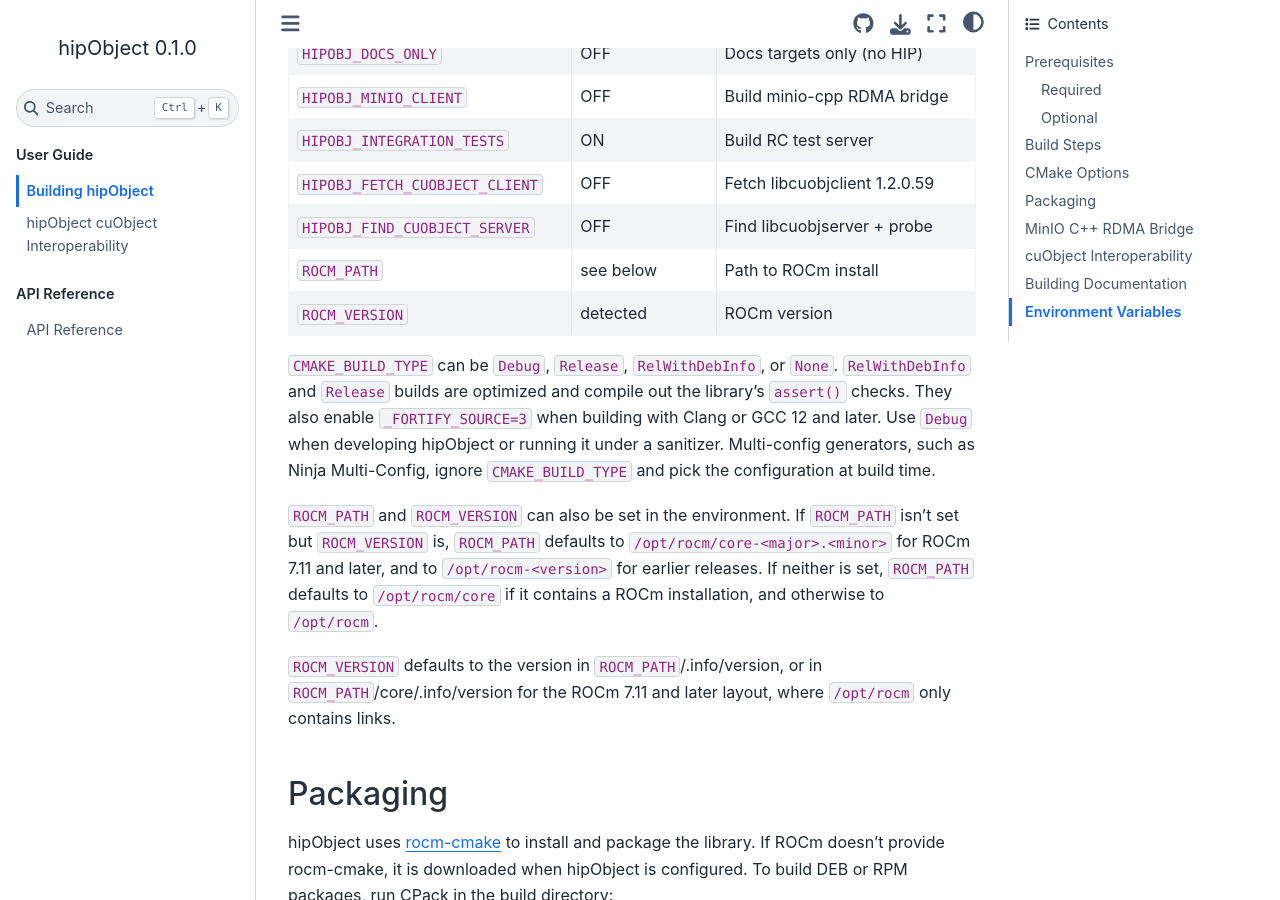
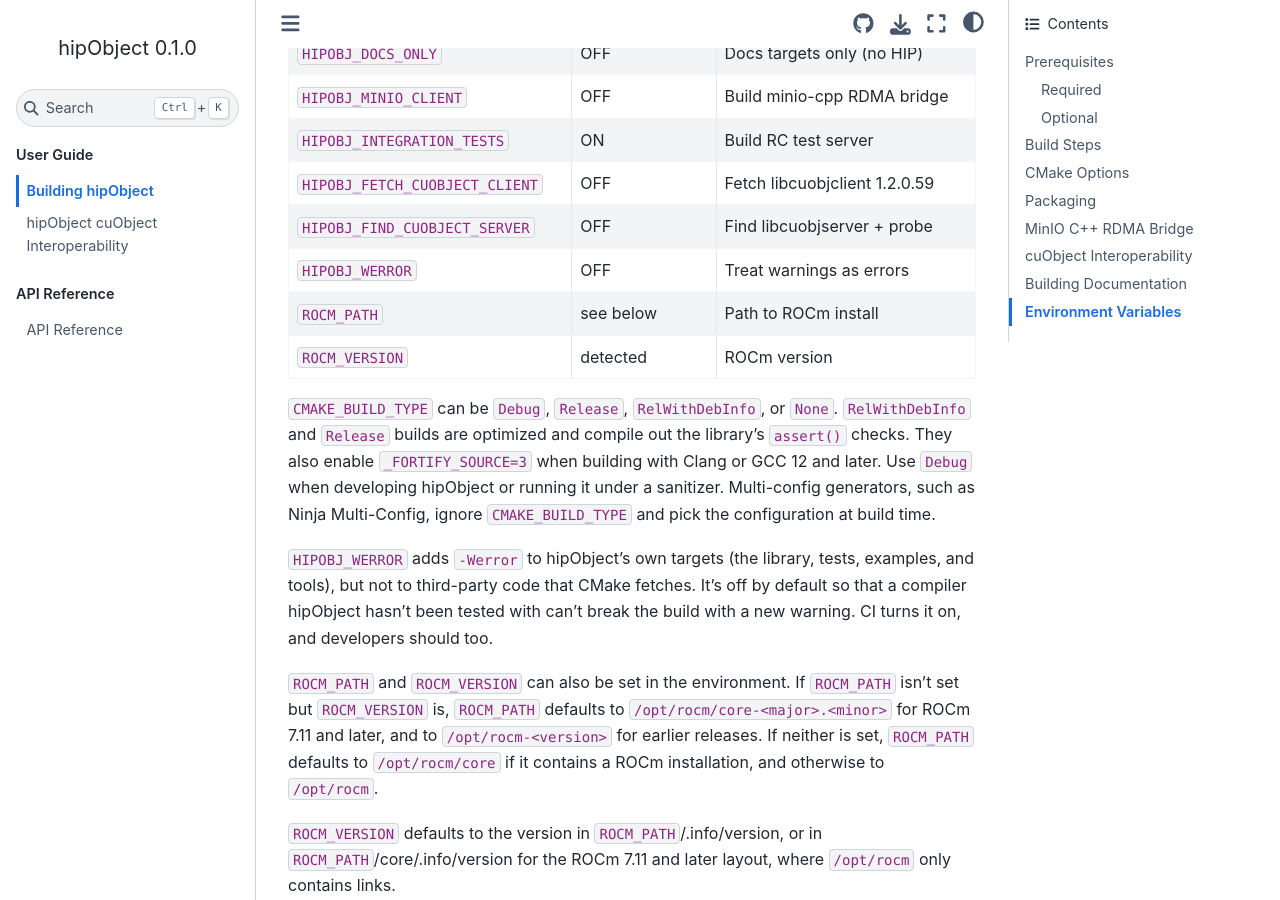
Before and after one commit to ROCm/hipObject, a Sphinx documentation site: the page built from docs/building.rst, in a window 1280 px wide and 900 px high, scrolled down 1364 px. Built offline with Sphinx 7.4.7 and the Sphinx Book theme 1.1.4, drawn with Linux system fonts in a browser that asks for light colours.

Commit message:
Add a HIPOBJ_WERROR option and turn it on in CI (#136)
HIPOBJ_WERROR adds -Werror to the targets the hipobj_add_* helpers
create, so it covers hipObject's own code but not third-party code
pulled in with FetchContent. It defaults to OFF so a superproject or
packager building with an untested compiler isn't broken by a new
warning. The CI build workflow turns it on.

```diff
--- a/docs/building.rst
+++ b/docs/building.rst
@@ -56,6 +56,7 @@
 ``HIPOBJ_INTEGRATION_TESTS``     ON             Build RC test server
 ``HIPOBJ_FETCH_CUOBJECT_CLIENT`` OFF            Fetch libcuobjclient 1.2.0.59
 ``HIPOBJ_FIND_CUOBJECT_SERVER``  OFF            Find libcuobjserver + probe
+``HIPOBJ_WERROR``                OFF            Treat warnings as errors
 ``ROCM_PATH``                    see below      Path to ROCm install
 ``ROCM_VERSION``                 detected       ROCm version
 ================================ ============== =============================
@@ -68,6 +69,12 @@
 developing hipObject or running it under a sanitizer. Multi-config
 generators, such as Ninja Multi-Config, ignore ``CMAKE_BUILD_TYPE``
 and pick the configuration at build time.
+
+``HIPOBJ_WERROR`` adds ``-Werror`` to hipObject's own targets
+(the library, tests, examples, and tools), but not to third-party
+code that CMake fetches. It's off by default so that a compiler
+hipObject hasn't been tested with can't break the build with a new
+warning. CI turns it on, and developers should too.
 
 ``ROCM_PATH`` and ``ROCM_VERSION`` can also be set in the
 environment. If ``ROCM_PATH`` isn't set but ``ROCM_VERSION`` is,
```
Also changed, not shown: AGENTS.md (+3 -2 lines), CHANGELOG.md (+2 -0 lines), 2 other files.
